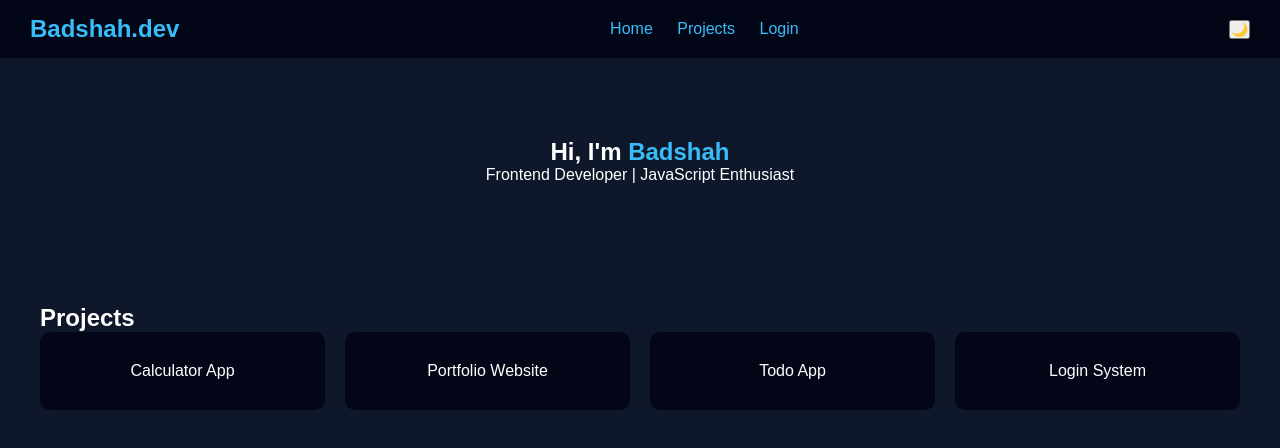
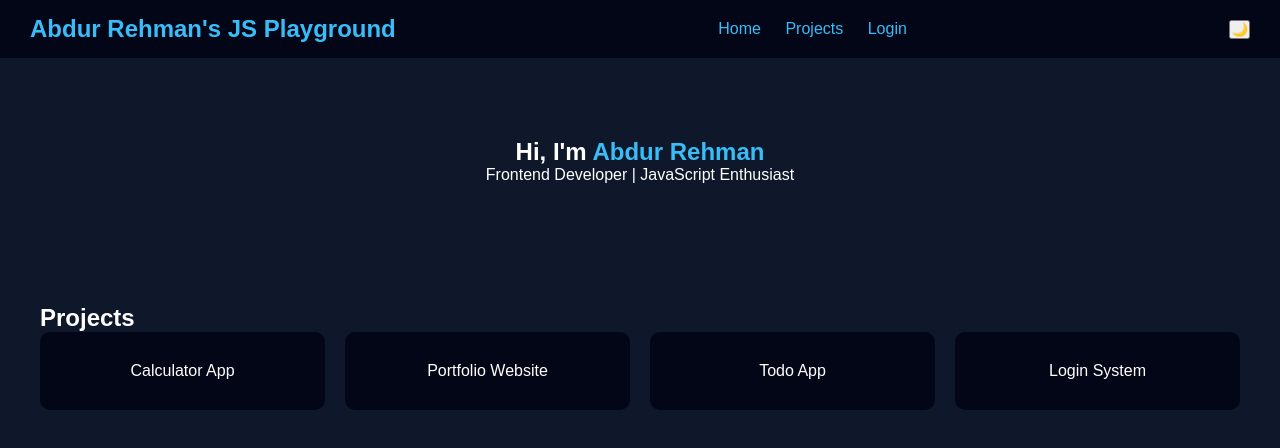
Before and after one commit to AbdurRehmanQayyum/JS-Practice-Playground, a plain HTML site: page index.html in a window 1280 px wide. Drawn offline with Linux system fonts and the light colour scheme.

Commit message:
Some info changed

```diff
--- a/auth.js
+++ b/auth.js
@@ -10,7 +10,7 @@ if (form) {
     const user = username.value;
     const pass = password.value;
 
-    if (user === "admin" && pass === "1234") {
+    if (user !== "" && pass !== "0") {
       localStorage.setItem("loggedIn", "true");
       window.location.href = "dashboard.html";
     } else {
--- a/index.html
+++ b/index.html
@@ -8,7 +8,7 @@
 <body>
 
 <header class="navbar">
-  <h2 class="logo">Badshah.dev</h2>
+  <h2 class="logo">Abdur Rehman's JS Playground</h2>
 
   <nav id="navMenu">
     <a href="index.html">Home</a>
@@ -21,7 +21,7 @@
 </header>
 
 <section class="hero">
-  <h1>Hi, I'm <span>Badshah</span></h1>
+  <h1>Hi, I'm <span>Abdur Rehman </span></h1>
   <p>Frontend Developer | JavaScript Enthusiast</p>
 </section>
 
```
